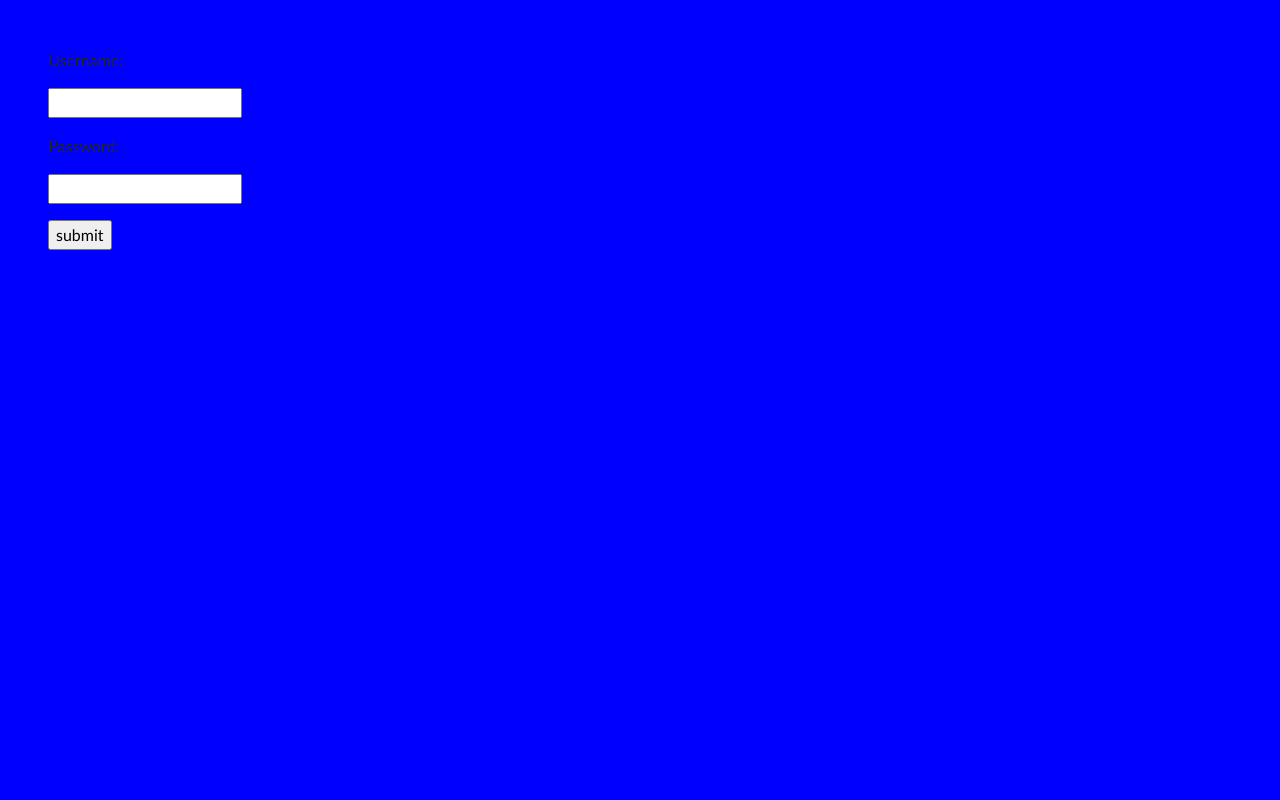
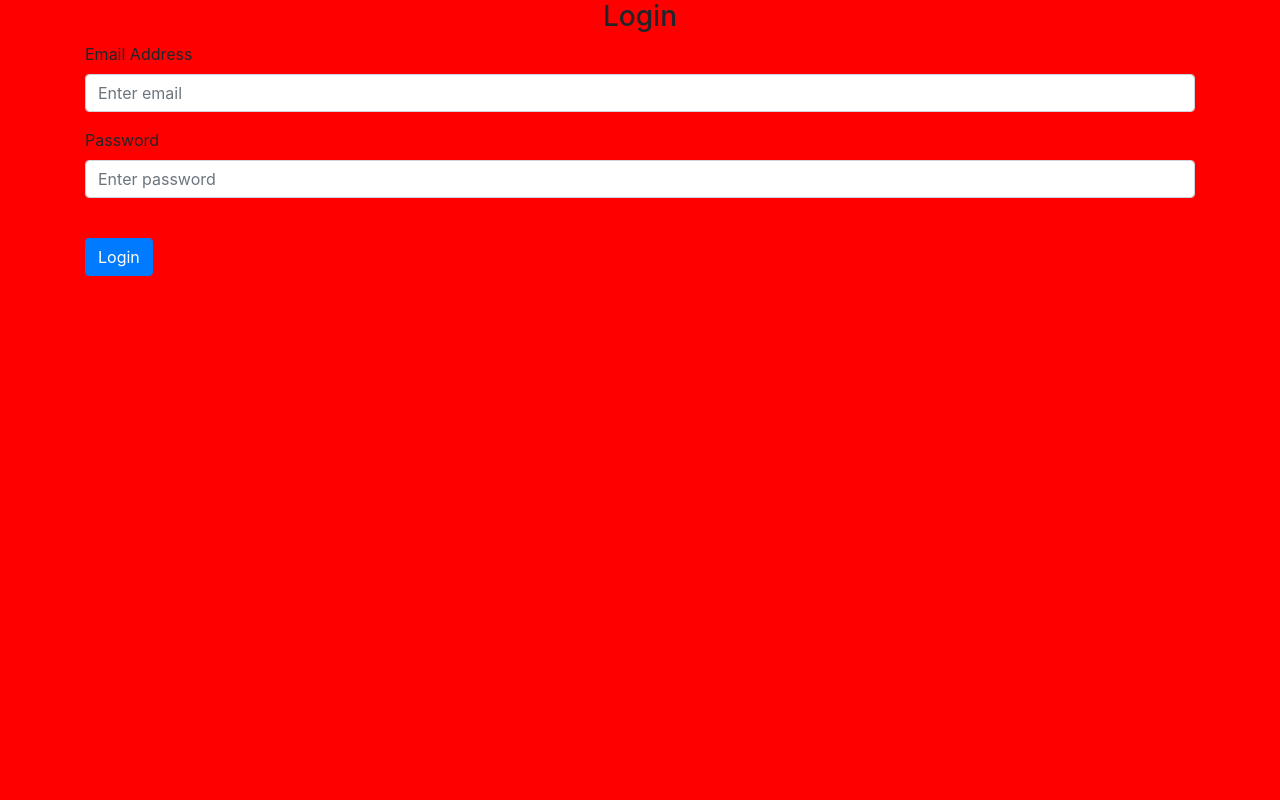
Before and after one commit to charss/Panel-Web-App, a Flask app: page /login/ in a window 1280 px wide. Run offline with Flask 2, Linux system fonts and the light colour scheme; some libraries are stand-ins or nearby versions.

Commit message:
Working login

```diff
--- a/static/style.css
+++ /dev/null
@@ -1,5 +0,0 @@
-* {
-    font-family: 'Gill Sans', 'Gill Sans MT', Calibri, 'Trebuchet MS', sans-serif;
-    color: blue;
-    background-color: red;
-}
--- a/website/admin/templates/base.html
+++ b/website/admin/templates/base.html
@@ -1,7 +1,7 @@
 <html>
     <head>
         <link rel="stylesheet" href="https://stackpath.bootstrapcdn.com/bootstrap/4.3.1/css/bootstrap.min.css" integrity="sha384-ggOyR0iXCbMQv3Xipma34MD+dH/1fQ784/j6cY/iJTQUOhcWr7x9JvoRxT2MZw1T" crossorigin="anonymous">
-        <link rel='stylesheet' href="{{ url_for('staticstyles/style.css') }}">
+        <link rel='stylesheet' href="{{ url_for('static', filename ='admin.css') }}">
         <title>{% block title %}{% endblock %}</title>
     </head>
     <script>
--- a/website/admin/templates/home.html
+++ b/website/admin/templates/home.html
@@ -24,6 +24,7 @@
     </li>
 {% endblock %}
 {% block content %}
+    <h1>HELLO</h1>
     <!-- <button id="sidebarCollapse" type="button" class="btn btn-light bg-white rounded-pill shadow-sm px-4 mb-4">
         <i class="fa fa-bars mr-2"></i><small class="text-uppercase font-weight-bold">Toggle</small>
     </button>
--- a/website/auth/auth.py
+++ b/website/auth/auth.py
@@ -1,50 +1,69 @@
-from flask import Blueprint, redirect, url_for, render_template, request, session, flash
+from flask import Blueprint, render_template, request, flash, redirect, url_for
+from ..models import User
+from werkzeug.security import generate_password_hash, check_password_hash
+from .. import db
+from flask_login import login_user, login_required, logout_user, current_user
+
 
 auth = Blueprint('auth', __name__, static_folder='static', template_folder='templates')
 
 
+@auth.route('/login', methods=['GET', 'POST'])
+@auth.route('/', methods=['GET', 'POST'])
+def login():
+    if request.method == 'POST':
+        email = request.form.get('email')
+        password = request.form.get('password')
+        if email == 'admin' and password == 'admin':
+            return redirect(url_for('admin.home'))
 
-@auth.route('/', methods=['POST', 'GET'])
-def home():
-    if request.method == 'POST':
-        session.permanent = True
-        user = request.form['username']
-        password = request.form['pass']
+        # user = User.query.filter_by(email=email).first()
+        # if user:
+        #     if check_password_hash(user.password, password):
+        #         flash('Logged in successfully!', category='success')
+        #         login_user(user, remember=True)
+        #         return redirect(url_for('views.home'))
+        #     else:
+        #         flash('Incorrect password, try again.', category='error')
+        # else:
+        #     flash('Email does not exist.', category='error')
 
-        if user == 'admin' and password == 'admin':
-            return redirect(url_for('admin.home'))
-    else:
-        return render_template('login.html')
+    return render_template("login.html")
 
 
+@auth.route('/logout')
+@login_required
+def logout():
+    logout_user()
+    return redirect(url_for('auth.login'))
 
-# @login.route("", methods=['POST', 'GET'])
-# def login():
-#     if request.method == 'POST':
-#         session.permanent = True
-#         user = request.form['nm']
-#         session['user'] = user
 
-#         # Check if exist in database
-#         found_user = users.query.filter_by(name=user).first()
-#         # Delete an object
-#         # found_user = users.query.filter_by(name=user).first()
+@auth.route('/sign-up', methods=['GET', 'POST'])
+def sign_up():
+    if request.method == 'POST':
+        email = request.form.get('email')
+        first_name = request.form.get('firstName')
+        password1 = request.form.get('password1')
+        password2 = request.form.get('password2')
 
-#         # If there are many objects
-#         # for user in found_user:
-#         #     user.delete()
-#         if found_user:
-#             session['email'] = found_user.email
-#         else:
-#             usr = users(user, '')
-#             db.session.add(usr)
-#             db.session.commit()
+        user = User.query.filter_by(email=email).first()
+        if user:
+            flash('Email already exists.', category='error')
+        elif len(email) < 4:
+            flash('Email must be greater than 3 characters.', category='error')
+        elif len(first_name) < 2:
+            flash('First name must be greater than 1 character.', category='error')
+        elif password1 != password2:
+            flash('Passwords don\'t match.', category='error')
+        elif len(password1) < 7:
+            flash('Password must be at least 7 characters.', category='error')
+        else:
+            new_user = User(email=email, first_name=first_name, password=generate_password_hash(
+                password1, method='sha256'))
+            db.session.add(new_user)
+            db.session.commit()
+            login_user(new_user, remember=True)
+            flash('Account created!', category='success')
+            return redirect(url_for('views.home'))
 
-#         flash(f'Login Successful!', "info")
-#         return redirect(url_for("user"))
-#     else:
-#         if 'user' in session:
-#             flash(f'Already Logged In!', "info")
-#             return redirect(url_for("user"))
-
-#         return render_template("login.html")
+    return render_template("sign_up.html", user=current_user)
--- a/website/auth/static/style.css
+++ b/website/auth/static/style.css
@@ -1,4 +1,3 @@
 body {
-    font-family: 'Gill Sans', 'Gill Sans MT', Calibri, 'Trebuchet MS', sans-serif;
-    background-color: blue;
+    background-color: red;
 }
--- a/website/auth/templates/base.html
+++ b/website/auth/templates/base.html
@@ -1,23 +1,63 @@
+<!DOCTYPE html>
 <html>
-    <head>
-        <link rel="stylesheet" href="https://stackpath.bootstrapcdn.com/bootstrap/4.3.1/css/bootstrap.min.css" integrity="sha384-ggOyR0iXCbMQv3Xipma34MD+dH/1fQ784/j6cY/iJTQUOhcWr7x9JvoRxT2MZw1T" crossorigin="anonymous">
-        <link rel='stylesheet' href="{{ url_for('auth.static', filename='style.css') }}">
-        <title>{% block title %}{% endblock %}</title>
-    </head>
+  <head>
+    <meta charset="utf-8" />
+    <meta name="viewport" content="width=device-width, initial-scale=1" />
+    <link
+      rel="stylesheet"
+      href="https://stackpath.bootstrapcdn.com/bootstrap/4.4.1/css/bootstrap.min.css"
+      integrity="sha384-Vkoo8x4CGsO3+Hhxv8T/Q5PaXtkKtu6ug5TOeNV6gBiFeWPGFN9MuhOf23Q9Ifjh"
+      crossorigin="anonymous"
+    />
+    <link
+      rel="stylesheet"
+      href="https://stackpath.bootstrapcdn.com/font-awesome/4.7.0/css/font-awesome.min.css"
+      crossorigin="anonymous"
+    />
 
-    <body>
-        <!-- Page content holder -->
+    <link rel='stylesheet' href="{{ url_for('auth.static', filename='style.css') }}" />
 
-        <div class="page-content p-5" id="content">
-            <!-- Toggle button -->
-            {% block content %}
-            {% endblock %}
+    <title>{% block title %}Home{% endblock %}</title>
+  </head>
+  <body>
+    {% with messages = get_flashed_messages(with_categories=true) %} {% if
+    messages %} {% for category, message in messages %} {% if category ==
+    'error' %}
+    <div class="alert alert-danger alter-dismissable fade show" role="alert">
+      {{ message }}
+      <button type="button" class="close" data-dismiss="alert">
+        <span aria-hidden="true">&times;</span>
+      </button>
+    </div>
+    {% else %}
+    <div class="alert alert-success alter-dismissable fade show" role="alert">
+      {{ message }}
+      <button type="button" class="close" data-dismiss="alert">
+        <span aria-hidden="true">&times;</span>
+      </button>
+    </div>
+    {% endif %} {% endfor %} {% endif %} {% endwith %}
 
-        </div>
-        <!-- End demo content -->
+    <div class="container">{% block content %} {% endblock %}</div>
+    <script
+      src="https://code.jquery.com/jquery-3.2.1.slim.min.js"
+      integrity="sha384-KJ3o2DKtIkvYIK3UENzmM7KCkRr/rE9/Qpg6aAZGJwFDMVNA/GpGFF93hXpG5KkN"
+      crossorigin="anonymous"
+    ></script>
+    <script
+      src="https://cdnjs.cloudflare.com/ajax/libs/popper.js/1.12.9/umd/popper.min.js"
+      integrity="sha384-ApNbgh9B+Y1QKtv3Rn7W3mgPxhU9K/ScQsAP7hUibX39j7fakFPskvXusvfa0b4Q"
+      crossorigin="anonymous"
+    ></script>
+    <script
+      src="https://maxcdn.bootstrapcdn.com/bootstrap/4.0.0/js/bootstrap.min.js"
+      integrity="sha384-JZR6Spejh4U02d8jOt6vLEHfe/JQGiRRSQQxSfFWpi1MquVdAyjUar5+76PVCmYl"
+      crossorigin="anonymous"
+    ></script>
 
-        <script src="https://code.jquery.com/jquery-3.3.1.slim.min.js" integrity="sha384-q8i/X+965DzO0rT7abK41JStQIAqVgRVzpbzo5smXKp4YfRvH+8abtTE1Pi6jizo" crossorigin="anonymous"></script>
-        <script src="https://cdnjs.cloudflare.com/ajax/libs/popper.js/1.14.7/umd/popper.min.js" integrity="sha384-UO2eT0CpHqdSJQ6hJty5KVphtPhzWj9WO1clHTMGa3JDZwrnQq4sF86dIHNDz0W1" crossorigin="anonymous"></script>
-        <script src="https://stackpath.bootstrapcdn.com/bootstrap/4.3.1/js/bootstrap.min.js" integrity="sha384-JjSmVgyd0p3pXB1rRibZUAYoIIy6OrQ6VrjIEaFf/nJGzIxFDsf4x0xIM+B07jRM" crossorigin="anonymous"></script>
-    </body>
+    <script
+      type="text/javascript"
+      src="{{ url_for('static', filename='index.js') }}"
+    ></script>
+  </body>
 </html>
--- a/website/auth/templates/login.html
+++ b/website/auth/templates/login.html
@@ -1,19 +1,29 @@
 {% extends "base.html" %}
-{% block title %}Login Page{% endblock %}
-
-{% block content %}
-    {% with messages = get_flashed_messages() %}
-        {% if messages %}
-            {% for msg in messages %}
-                <p>{{msg}}</p>
-            {% endfor %}
-        {% endif %}
-    {% endwith %}
-<form action="#" method="post">
-    <p>Username:</p>
-    <p><input type='text' name='username' /></p>
-    <p>Password:</p>
-    <p><input type='password' name='pass' /></p>
-    <p><input type='submit' value='submit' /></p>
-</form>
+{% block title %}Login{% endblock %}
+{% block content%}
+  <form method="POST">
+    <h3 align="center">Login</h3>
+    <div class="form-group">
+      <label for="email">Email Address</label>
+      <input
+        type="text"
+        class="form-control"
+        id="email"
+        name="email"
+        placeholder="Enter email"
+      />
+    </div>
+    <div class="form-group">
+      <label for="password">Password</label>
+      <input
+        type="password"
+        class="form-control"
+        id="password"
+        name="password"
+        placeholder="Enter password"
+      />
+    </div>
+    <br />
+    <button type="submit" class="btn btn-primary">Login</button>
+  </form>
 {% endblock %}
--- a/website/models.py
+++ b/website/models.py
@@ -7,7 +7,7 @@ class User(db.Model, UserMixin):
     email = db.Column(db.String(150), unique=True)
     password = db.Column(db.String(150))
     first_name = db.Column(db.String(150))
-    notes = db.relationship('Note')
+    # notes = db.relationship('Note')
 
 
 # Foreign Key setup
--- a/website/admin/static/styles/style.css
+++ b/website/static/admin.css
@@ -5,6 +5,9 @@
 * ==========================================
 *
 */
+h1 {
+  color: pink;
+}
 
 * {
   color: red;
```
Also changed, not shown: website/admin/static/admin.css (added, +87 -0 lines), website/static/login.css (renamed from static/test.css).
